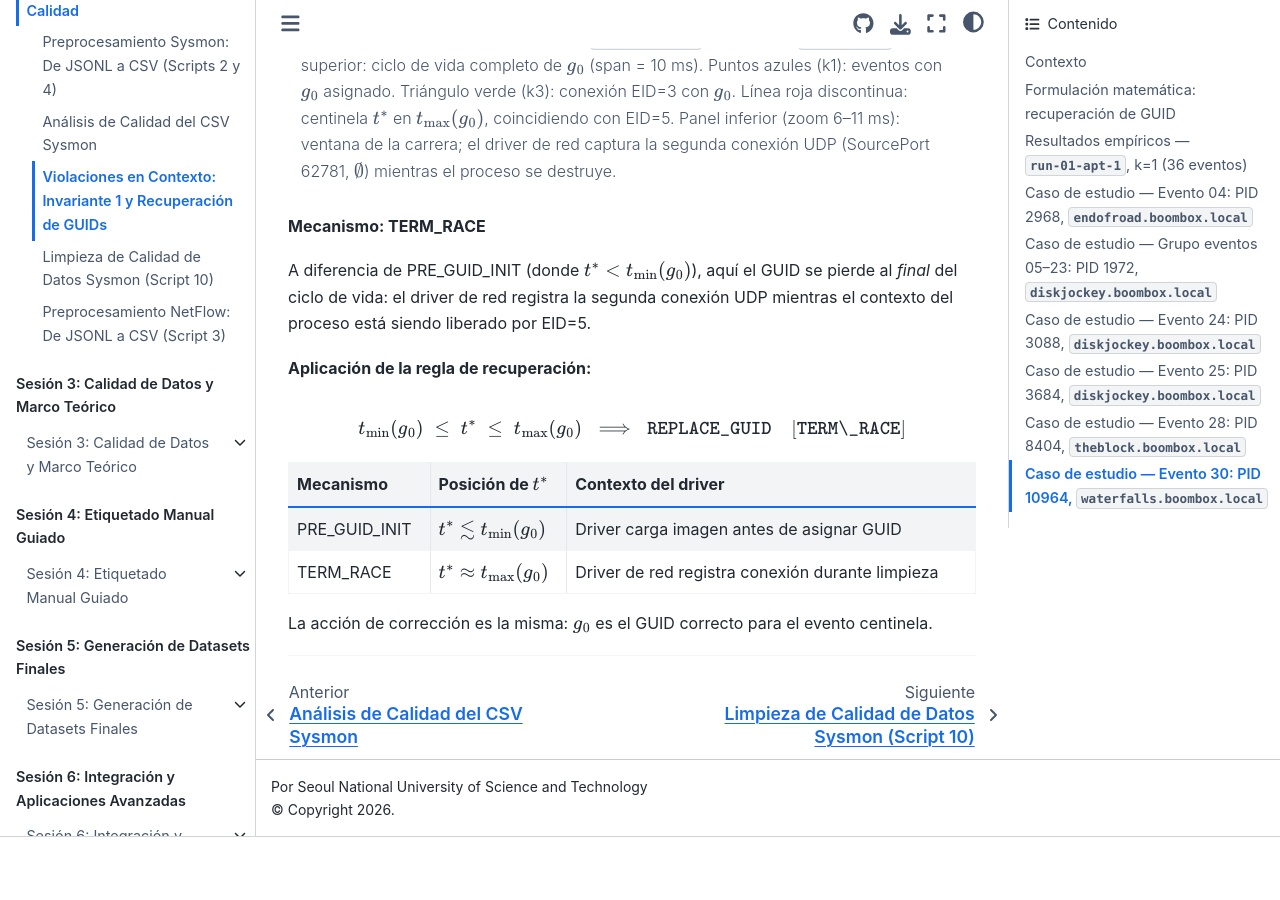
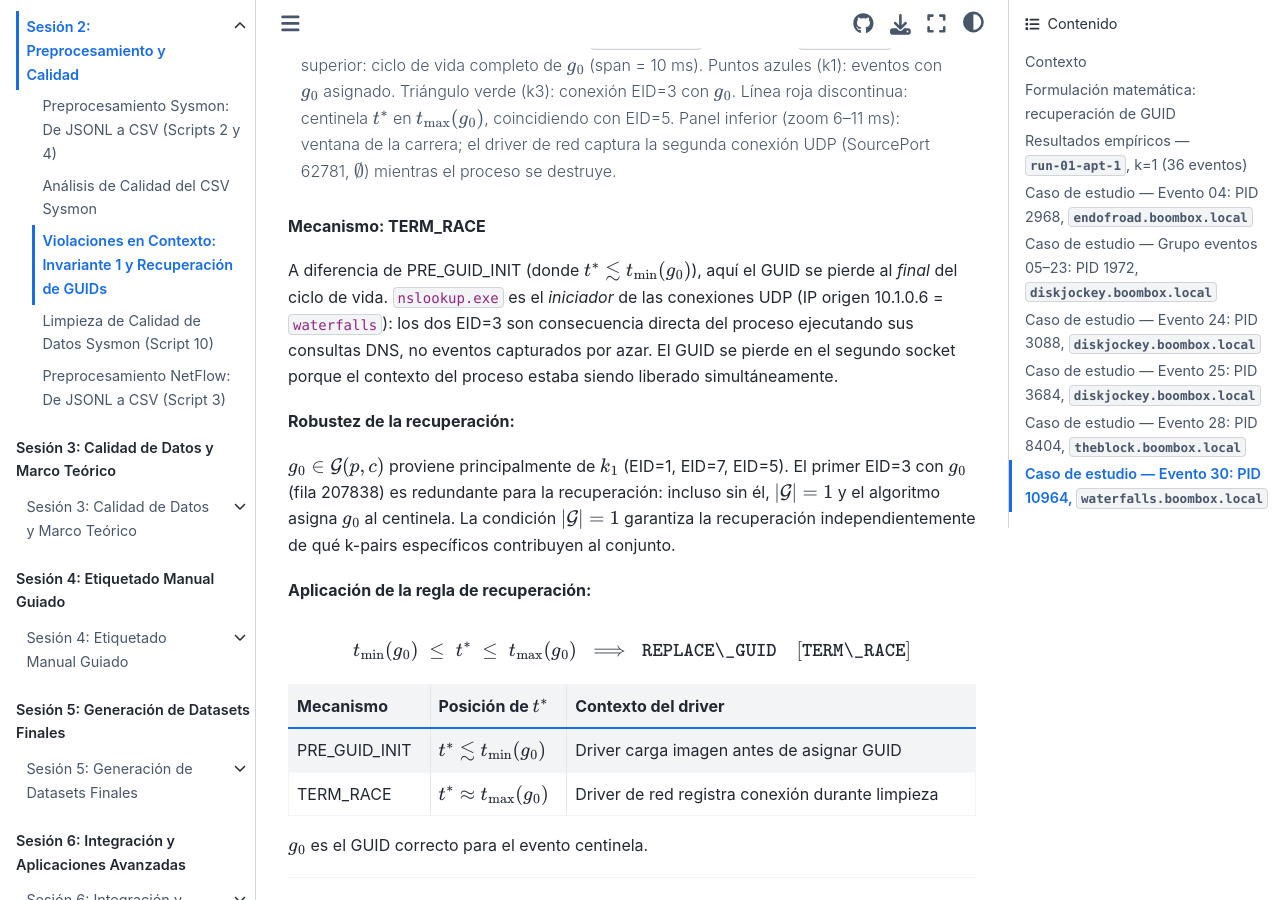
Before and after one commit to ollerenac/curso2026, a Jupyter Book: the page built from sesion-2/9-violaciones-en-contexto.md, in a window 1280 px wide and 900 px high, scrolled down 19649 px. Built offline with Jupyter Book 1.0.4 settings and Sphinx 7.4.7 and the Sphinx Book theme 1.1.4, drawn with Linux system fonts in a browser that asks for light colours; before the commit the page ends 20486 px from its top, so only the background shows below that.

Commit message:
analysis(sesion-2): refine ev30 conclusion — REPLACE_GUID [TERM_RACE] + recovery robustness
Clarify that nslookup is the UDP initiator (not an accidental race), label
the action as REPLACE_GUID [TERM_RACE], and note that g0 recovery is
independent of the first EID=3: |G|=1 is established via k1 alone.

Co-Authored-By: Claude Sonnet 4.6 <noreply@anthropic.com>

```diff
--- a/sesion-2/9-violaciones-en-contexto.md
+++ b/sesion-2/9-violaciones-en-contexto.md
@@ -783,15 +783,26 @@ la segunda conexión UDP (SourcePort 62781, $\emptyset$) mientras el proceso se
 
 **Mecanismo: TERM_RACE**
 
-A diferencia de PRE_GUID_INIT (donde $t^* < t_{\min}(g_0)$), aquí el GUID se
-pierde al *final* del ciclo de vida: el driver de red registra la segunda conexión
-UDP mientras el contexto del proceso está siendo liberado por EID=5.
+A diferencia de PRE_GUID_INIT (donde $t^* \lesssim t_{\min}(g_0)$), aquí el GUID se
+pierde al *final* del ciclo de vida. `nslookup.exe` es el *iniciador* de las
+conexiones UDP (IP origen 10.1.0.6 = `waterfalls`): los dos EID=3 son
+consecuencia directa del proceso ejecutando sus consultas DNS, no eventos
+capturados por azar. El GUID se pierde en el segundo socket porque el contexto
+del proceso estaba siendo liberado simultáneamente.
+
+**Robustez de la recuperación:**
+
+$g_0 \in \mathcal{G}(p,c)$ proviene principalmente de $k_1$ (EID=1, EID=7, EID=5).
+El primer EID=3 con $g_0$ (fila 207838) es redundante para la recuperación:
+incluso sin él, $|\mathcal{G}| = 1$ y el algoritmo asigna $g_0$ al centinela.
+La condición $|\mathcal{G}| = 1$ garantiza la recuperación independientemente
+de qué k-pairs específicos contribuyen al conjunto.
 
 **Aplicación de la regla de recuperación:**
 
 $$
 t_{\min}(g_0) \;\leq\; t^* \;\leq\; t_{\max}(g_0)
-\;\implies\; \texttt{REPLACE_GUID} \quad [\texttt{TERM\_RACE}]
+\;\implies\; \texttt{REPLACE\_GUID} \quad [\texttt{TERM\_RACE}]
 $$
 
 | Mecanismo | Posición de $t^*$ | Contexto del driver |
@@ -799,6 +810,6 @@ $$
 | PRE_GUID_INIT | $t^* \lesssim t_{\min}(g_0)$ | Driver carga imagen antes de asignar GUID |
 | TERM_RACE | $t^* \approx t_{\max}(g_0)$ | Driver de red registra conexión durante limpieza |
 
-La acción de corrección es la misma: $g_0$ es el GUID correcto para el evento centinela.
+$g_0$ es el GUID correcto para el evento centinela.
 
 ---
```
Also changed, not shown: 1 other file.
